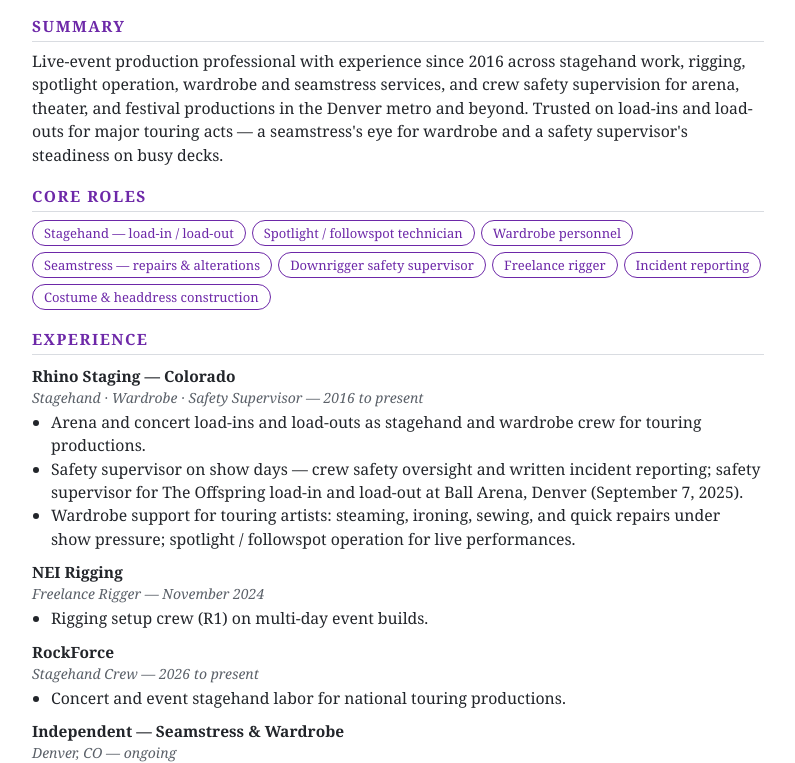
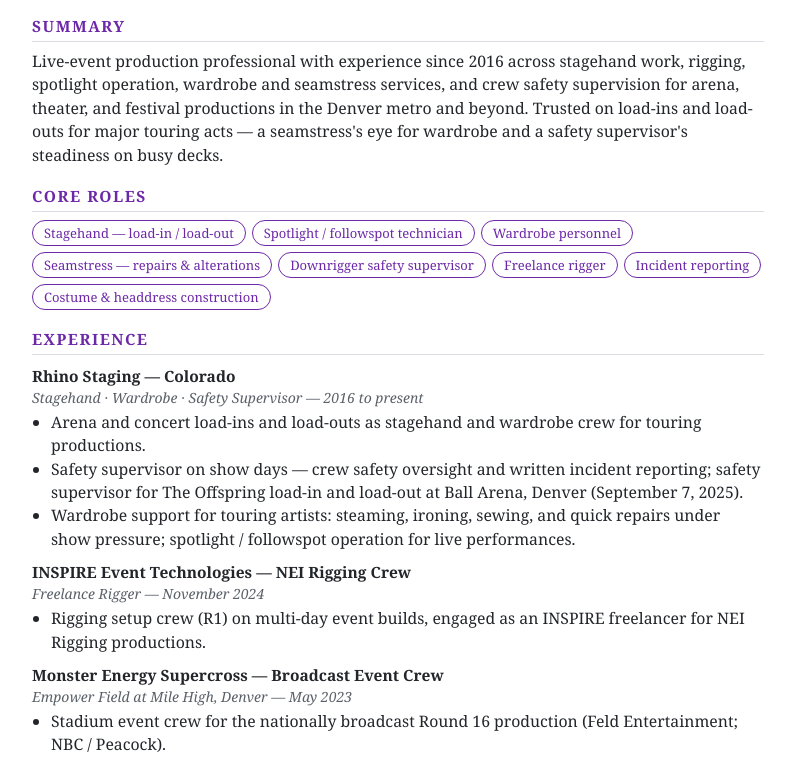
Before and after one commit to mnflwr69-cmd/mnflwr69-cmd.github.io, a plain HTML site: page resume.html in a window 1280 px wide. Shown: the part 177-940 px from the top of the page, without its empty margins (242-1037 px from the left). Drawn offline with Linux system fonts and the light colour scheme.

Commit message:
Add files via upload

```diff
--- a/resume.html
+++ b/resume.html
@@ -71,10 +71,16 @@
     <li>Wardrobe support for touring artists: steaming, ironing, sewing, and quick repairs under show pressure; spotlight / followspot operation for live performances.</li>
   </ul>
 
-  <h3>NEI Rigging</h3>
+  <h3>INSPIRE Event Technologies — NEI Rigging Crew</h3>
   <div class="meta">Freelance Rigger — November 2024</div>
   <ul>
-    <li>Rigging setup crew (R1) on multi-day event builds.</li>
+    <li>Rigging setup crew (R1) on multi-day event builds, engaged as an INSPIRE freelancer for NEI Rigging productions.</li>
+  </ul>
+
+  <h3>Monster Energy Supercross — Broadcast Event Crew</h3>
+  <div class="meta">Empower Field at Mile High, Denver — May 2023</div>
+  <ul>
+    <li>Stadium event crew for the nationally broadcast Round 16 production (Feld Entertainment; NBC / Peacock).</li>
   </ul>
 
   <h3>RockForce</h3>
```
